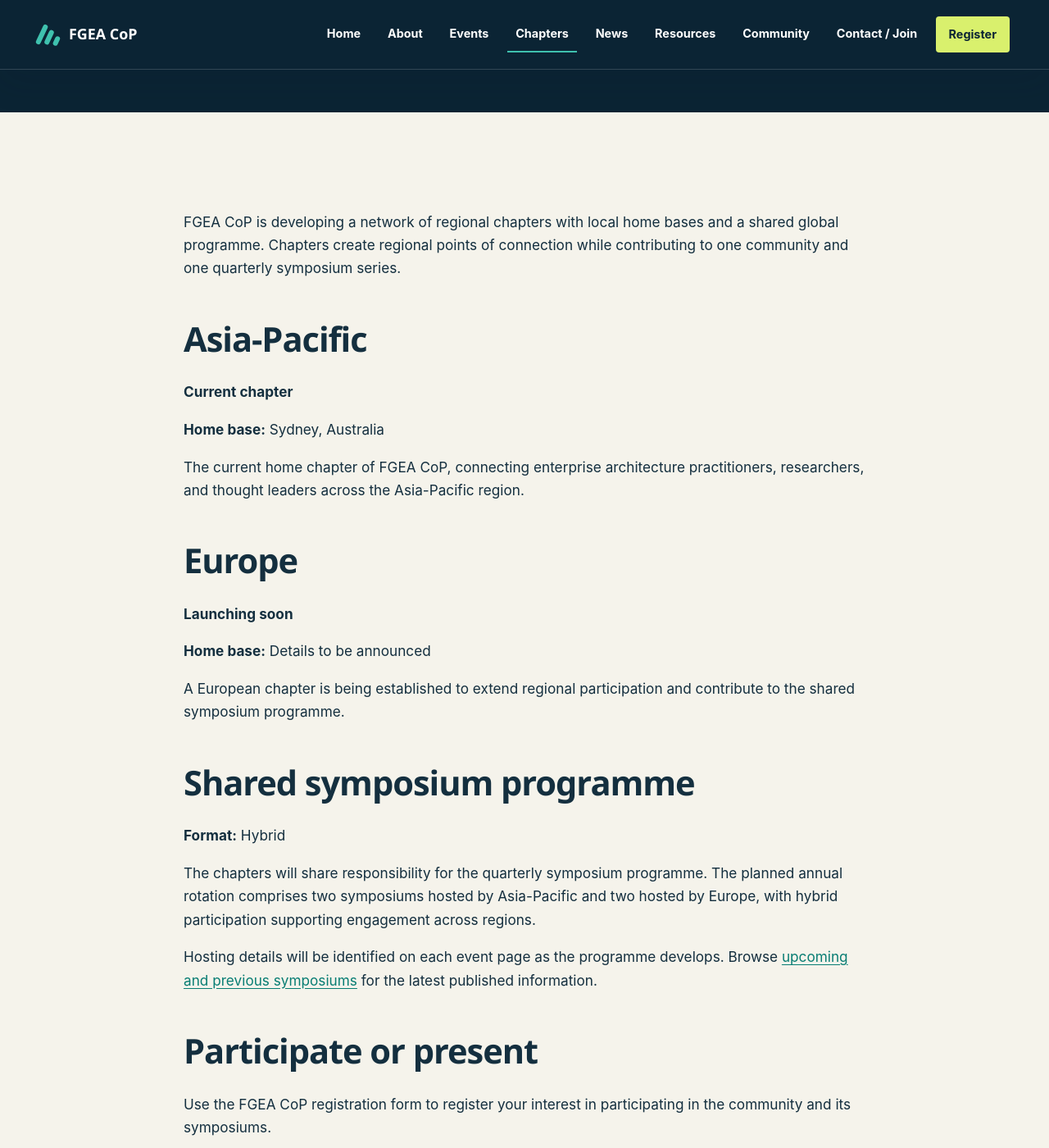
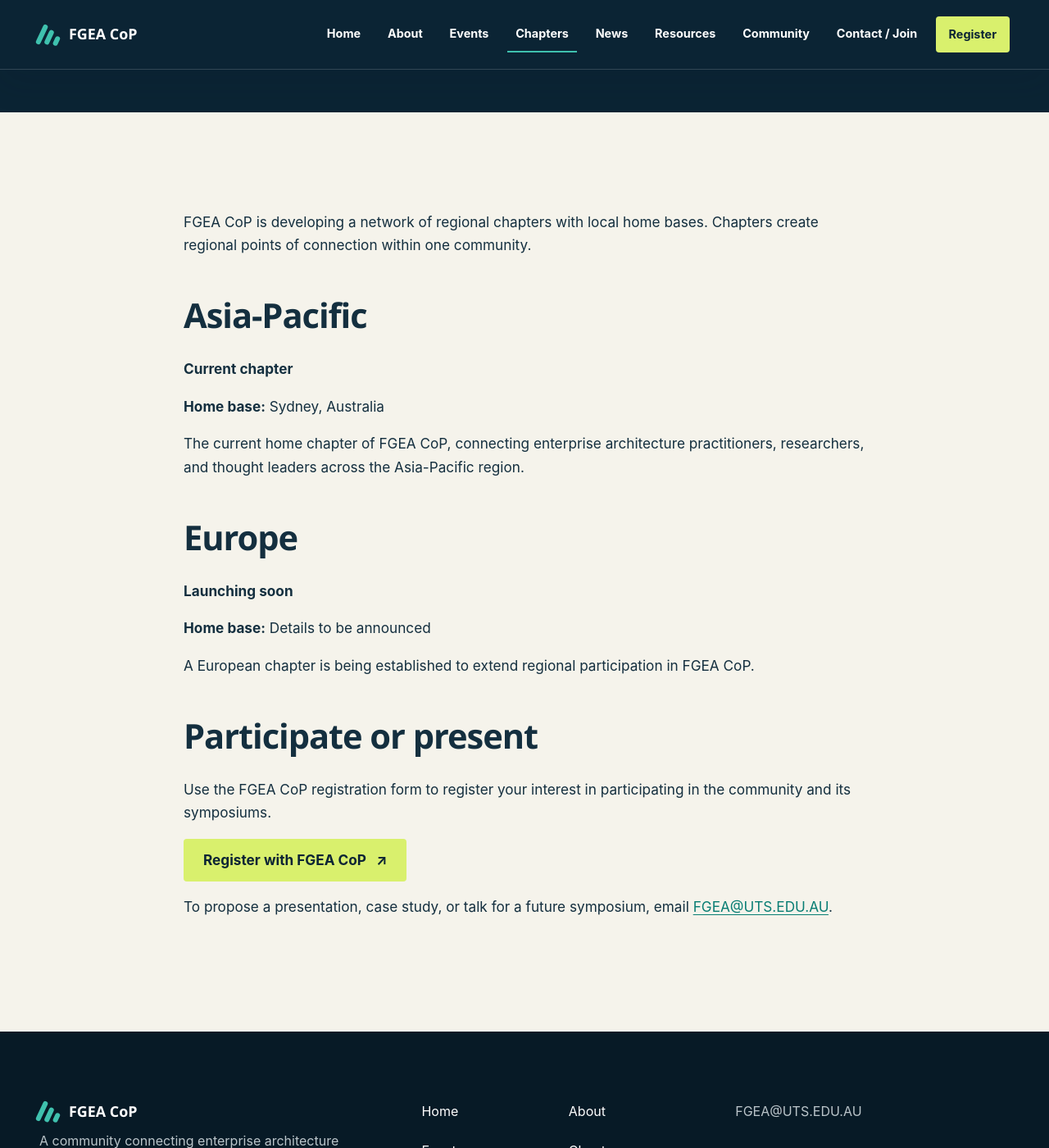
Before and after one commit to fgeacop/fgeacop.github.io, a Jekyll site: the page built from chapters/index.md, in a window 1280 px wide and 1400 px high, scrolled down 444 px. Shown: the whole window at 82% size. Built offline with Jekyll 4.4.1, drawn with Linux system fonts in a browser that asks for light colours; some of the changed text lies outside the part shown.

Commit message:
Hide unannounced chapter hosting plans

```diff
--- a/_data/community.yml
+++ b/_data/community.yml
@@ -51,12 +51,4 @@ chapters:
     home_base: Details to be announced
     description: >-
       A European chapter is being established to extend regional participation
-      and contribute to the shared symposium programme.
-
-symposium_hosting:
-  format: Hybrid
-  description: >-
-    The chapters will share responsibility for the quarterly symposium
-    programme. The planned annual rotation comprises two symposiums hosted by
-    Asia-Pacific and two hosted by Europe, with hybrid participation supporting
-    engagement across regions.
+      in FGEA CoP.
--- a/chapters/index.md
+++ b/chapters/index.md
@@ -1,13 +1,12 @@
 ---
 layout: page
 title: FGEA CoP Chapters
-description: Regional FGEA Community of Practice chapters and the shared quarterly symposium hosting model.
+description: Regional chapters of the Future Generation Enterprise Architecture Community of Practice.
 permalink: /chapters/
 ---
 
-FGEA CoP is developing a network of regional chapters with local home bases
-and a shared global programme. Chapters create regional points of connection
-while contributing to one community and one quarterly symposium series.
+FGEA CoP is developing a network of regional chapters with local home bases.
+Chapters create regional points of connection within one community.
 
 {% for chapter in site.data.community.chapters %}
 <h2 id="{{ chapter.slug }}">{{ chapter.name }}</h2>
@@ -19,16 +18,6 @@ while contributing to one community and one quarterly symposium series.
 {{ chapter.description }}
 {% endfor %}
 
-## Shared symposium programme
-
-**Format:** {{ site.data.community.symposium_hosting.format }}
-
-{{ site.data.community.symposium_hosting.description }}
-
-Hosting details will be identified on each event page as the programme develops.
-Browse [upcoming and previous symposiums]({{ '/events/' | relative_url }}) for
-the latest published information.
-
 ## Participate or present
 
 Use the FGEA CoP registration form to register your interest in participating
--- a/community/index.md
+++ b/community/index.md
@@ -17,7 +17,7 @@ Our advisory committees bring together organisations from the public sector, hig
 
 ## Regional chapters
 
-FGEA CoP is developing a regional chapter network to support participation and
-shared symposium hosting across time zones.
+FGEA CoP is developing a regional chapter network to support participation
+across regions.
 
 [Explore FGEA CoP chapters]({{ '/chapters/' | relative_url }})
```
